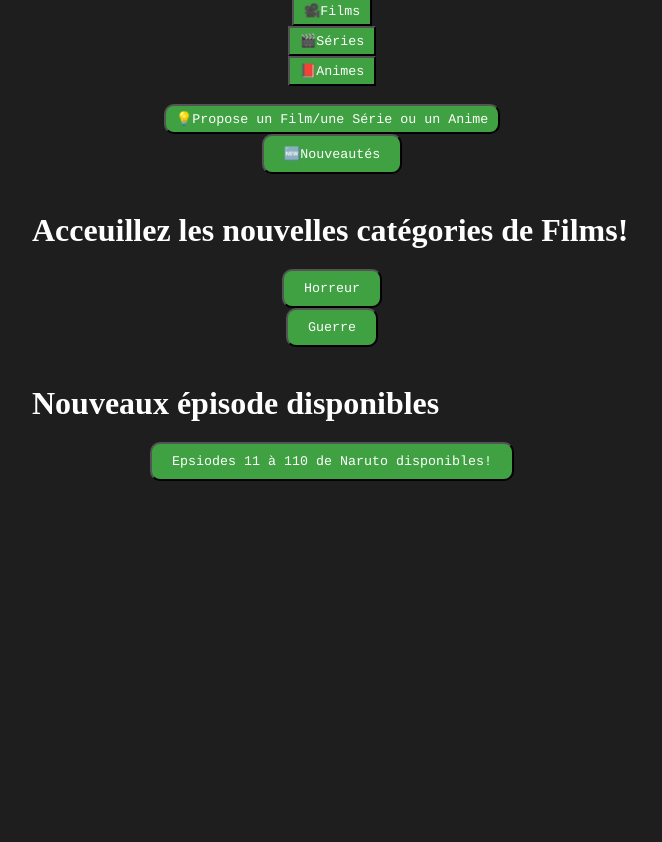
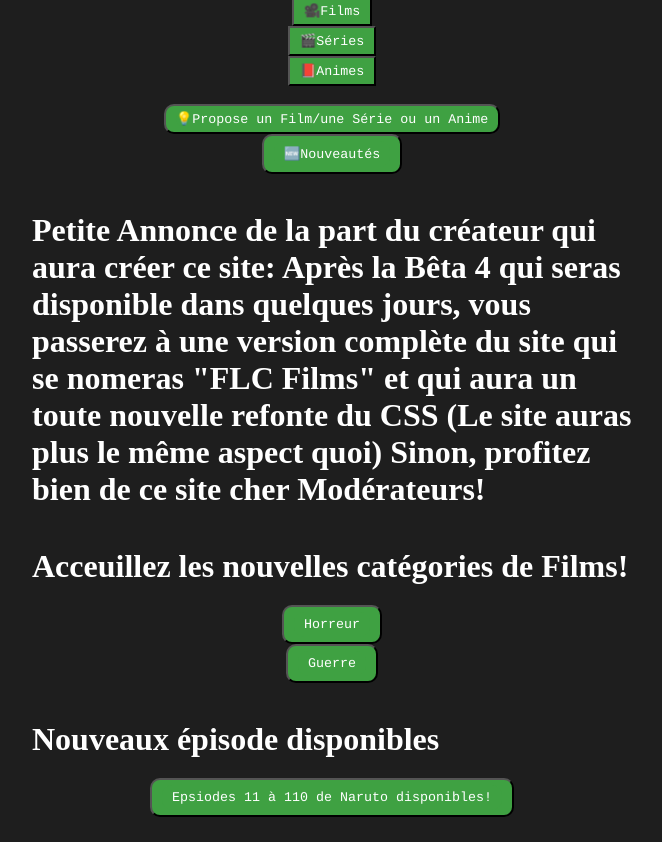
Before and after one commit to FLCorp/flc-films, a plain HTML site: page index.html in a window 1280 px wide. Shown: the part 96-938 px from the top of the page, without its empty margins (308-970 px from the left). Before the commit the page ends 800 px from the top, so only its background shows below. Drawn offline with Linux system fonts and the light colour scheme.

Commit message:
Update index.html

```diff
--- a/index.html
+++ b/index.html
@@ -16,6 +16,11 @@
         <button class="fsa"><a href="https://forms.gle/EsjuEZH3mctqbj6W9" class="fsa">💡Propose un Film/une Série ou un Anime</a></button>
         <button class="news"><a href="new.html" class="news">🆕Nouveautés</a></button>
         <br>
+        <h1>
+            Petite Annonce de la part du créateur qui aura créer ce site:
+            Après la Bêta 4 qui seras disponible dans quelques jours, vous passerez à une version complète du site qui se nomeras "FLC Films" et qui aura un toute nouvelle refonte du CSS (Le site auras plus le même aspect quoi)
+            Sinon, profitez bien de ce site cher Modérateurs!
+        </h1>
         <h1>Acceuillez les nouvelles catégories de Films!</h1>
         <button class="news"><a href="films/horreur.html" class="news">Horreur</a></button>
         <button class="news"><a href="films/guerre.html" class="news">Guerre</a></button>
```
